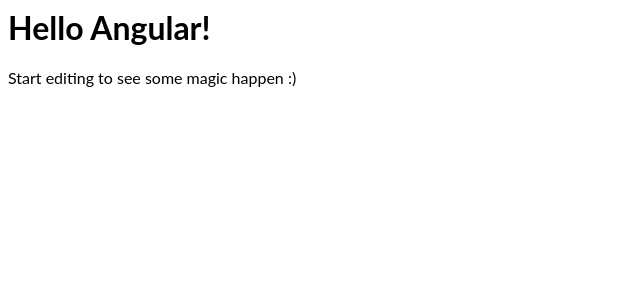
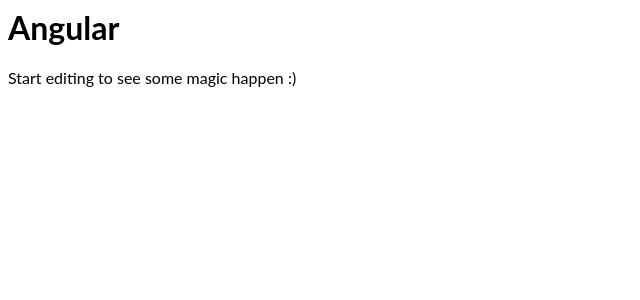
Before and after one commit to imyogesh13/angular-8, an Angular app: page / in a window 1280 px wide. Shown: the top 300 px of the page, without its empty margins (0-640 px from the left). Built offline with nearby package versions, Linux system fonts and the light colour scheme.

Commit message:
3 files modified, 1 added

```diff
--- a/src/app/app.component.html
+++ b/src/app/app.component.html
@@ -1,4 +1,4 @@
-<hello name="{{ name }}"></hello>
+<hello childName="{{ parentName }}"></hello>
 <p>
   Start editing to see some magic happen :)
 </p>
--- a/src/app/app.component.ts
+++ b/src/app/app.component.ts
@@ -6,5 +6,5 @@
   styleUrls: [ './app.component.css' ]
 })
 export class AppComponent  {
-  name = 'Angular';
+  parentName = 'Angular';
 }
--- /dev/null
+++ b/src/app/hello.component.html
@@ -0,0 +1 @@
+<h1>{{childName}}</h1>
--- a/src/app/hello.component.ts
+++ b/src/app/hello.component.ts
@@ -2,9 +2,10 @@
 
 @Component({
   selector: 'hello',
-  template: `<h1>Hello {{name}}!</h1>`,
+  //template: `<h1>Hello {{childName}}!</h1>`,
+  templateUrl: './hello.component.html',
   styles: [`h1 { font-family: Lato; }`]
 })
 export class HelloComponent  {
-  @Input() name: string;
+  @Input() childName :string;
 }
```
